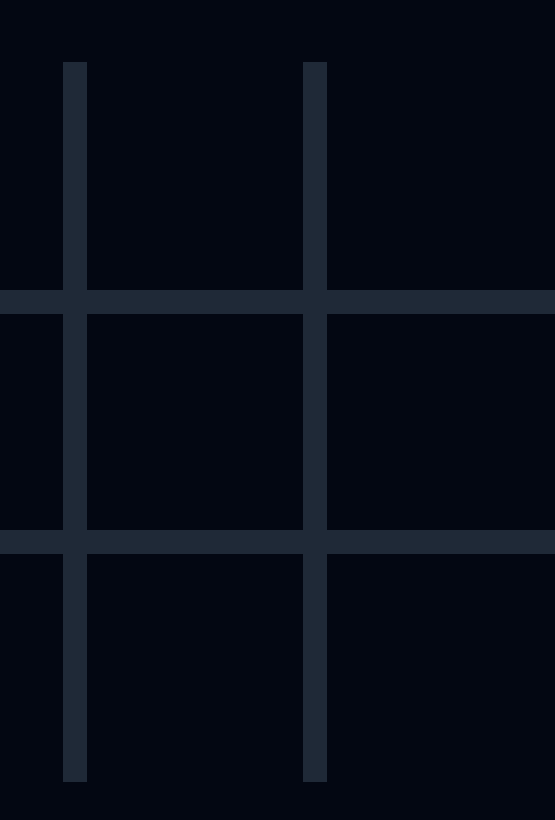
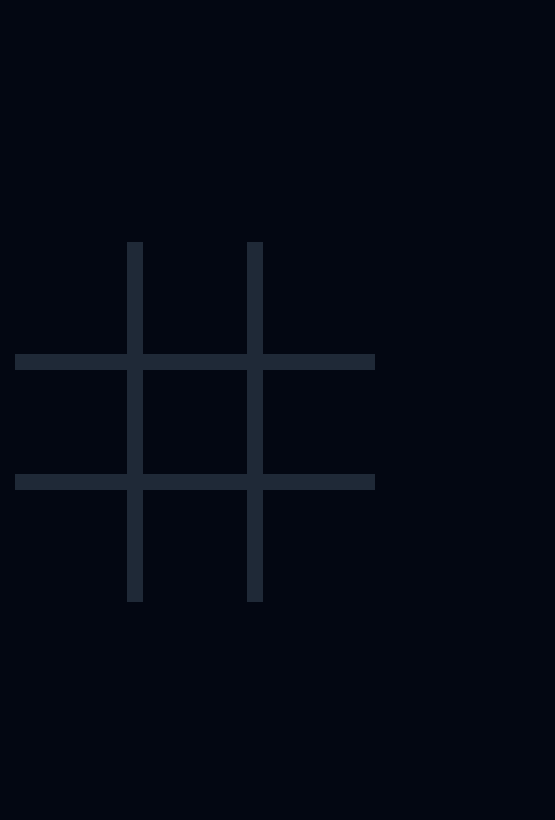
Before and after one commit to kadezaccaro/odin-tic-tac-toe, a plain HTML site: page index.html in a window 390 px wide. Shown: the whole page, 555 px wide, since content can reach past the window. Drawn offline with Linux system fonts and the light colour scheme.

Commit message:
Add mobile responsiveness

```diff
--- a/styles.css
+++ b/styles.css
@@ -37,6 +37,7 @@ body {
   grid-template-rows: repeat(3, 240px);
   place-content: center;
   height: 100vh;
+  height: 100dvh;
 }
 
 .cell {
@@ -170,3 +171,31 @@ button:hover {
   bottom: -52px;
   visibility: hidden;
 }
+
+/* || RESPONSIVE */
+
+@media screen and (max-width: 720px) {
+  :root {
+    --font-size-lg: 80px;
+    --font-size-xl: 96px;
+  }
+
+  .game-container {
+    grid-template-columns: repeat(3, 120px);
+    grid-template-rows: repeat(3, 120px);
+  }
+
+  .cell::before {
+    bottom: -8px;
+    height: 16px;
+  }
+
+  .cell::after {
+    right: -8px;
+    width: 16px;
+  }
+
+  button {
+    bottom: 64px;
+  }
+}
```
